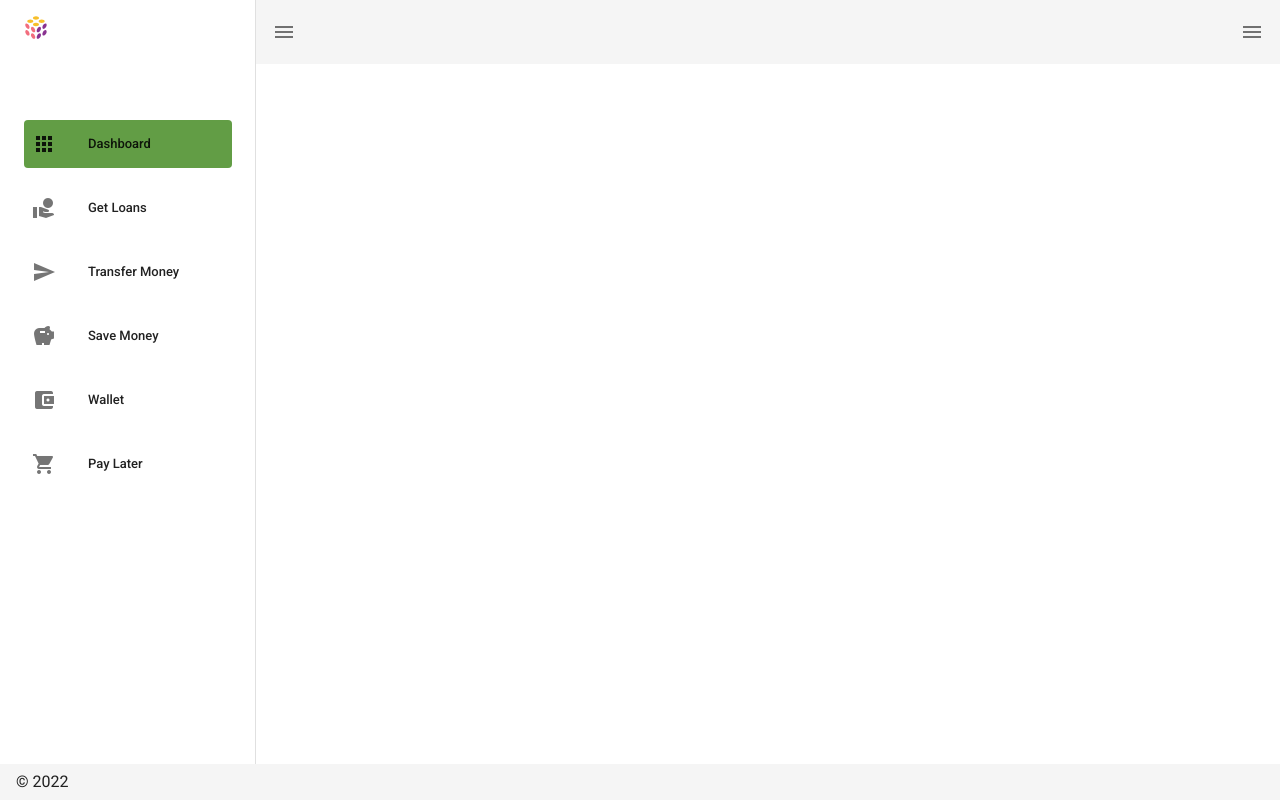
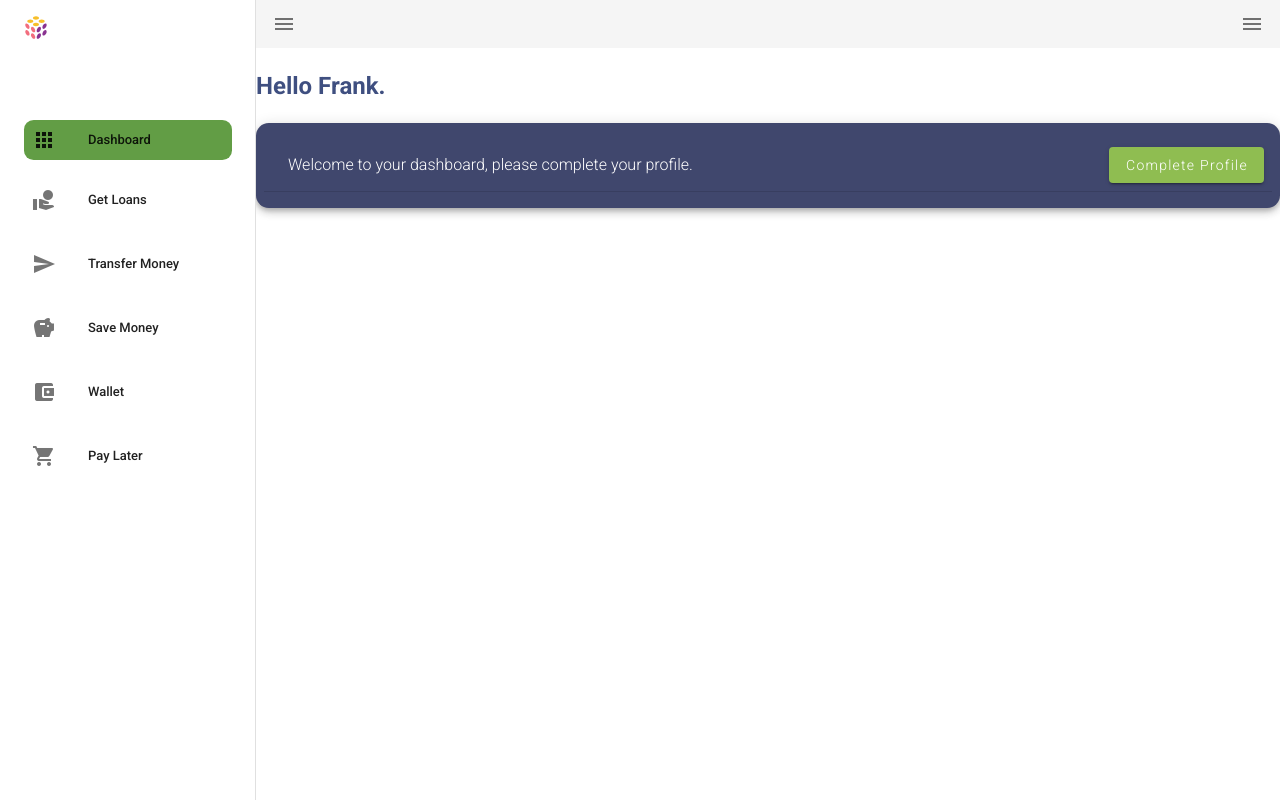
Before and after one commit to Lirac/figo, a Nuxt app: page / in a window 1280 px wide. Both pictures are taken after a click on the button 28 px from the left and 32 px from the top of the page. Built offline with nearby package versions, Linux system fonts and the light colour scheme.

Commit message:
Build banner component

```diff
--- /dev/null
+++ b/assets/css/main.css
@@ -0,0 +1,16 @@
+:root {
+  --color-heading: #3f4f80
+}
+h2,h3,h4,h5 {
+  color: var(--color-heading)
+}
+/* Banner */
+.banner {
+  width: 100%;
+  background-color: rgb(64,71,109) !important;
+  color: #fff !important;
+  margin: 1.2rem 0;
+  padding: 1rem 0.5rem;
+  font-weight: 300;
+  border-radius: 0.8rem !important;
+}
--- /dev/null
+++ b/components/Welcome-banner.vue
@@ -0,0 +1,21 @@
+<template>
+  <v-banner class="banner" elevation="5" single-line
+    >Welcome to your dashboard, please complete your profile.
+    <template #actions>
+      <v-btn
+        color="#8fbd51"
+        class="text-capitalize white--text font-weight-light"
+      >
+        Complete Profile
+      </v-btn>
+    </template></v-banner
+  >
+</template>
+
+<script>
+export default {
+  name: 'WelcomeBanner',
+}
+</script>
+
+<style scoped></style>
--- a/layouts/default.vue
+++ b/layouts/default.vue
@@ -1,6 +1,6 @@
 <template>
   <v-app dark>
-    <v-navigation-drawer v-model="drawer" :mini-variant="miniVariant" fixed app>
+    <v-navigation-drawer v-model="drawer" app>
       <v-list-item class="mb-10">
         <v-list-item-avatar>
           <img src="~/assets/img/avatar.svg" />
@@ -25,7 +25,7 @@
         </v-list-item>
       </v-list>
     </v-navigation-drawer>
-    <v-app-bar :clipped-left="clipped" fixed flat app>
+    <v-app-bar dense fixed flat app>
       <v-app-bar-nav-icon @click.stop="drawer = !drawer" />
       <v-spacer />
       <v-btn icon @click.stop="rightDrawer = !rightDrawer">
@@ -33,7 +33,7 @@
       </v-btn>
     </v-app-bar>
     <v-main>
-      <v-container>
+      <v-container class="page-container">
         <nuxt />
       </v-container>
     </v-main>
@@ -47,9 +47,6 @@
         </v-list-item>
       </v-list>
     </v-navigation-drawer>
-    <v-footer :absolute="!fixed" app>
-      <span>&copy; {{ new Date().getFullYear() }}</span>
-    </v-footer>
   </v-app>
 </template>
 
@@ -74,17 +71,17 @@ export default {
         {
           icon: 'mdi-send',
           title: 'Transfer Money',
-          to: '',
+          to: '#',
         },
         {
           icon: 'mdi-piggy-bank',
           title: 'Save Money',
-          to: '',
+          to: 's',
         },
         {
           icon: 'mdi-wallet',
           title: 'Wallet',
-          to: '',
+          to: 't',
         },
         {
           icon: 'mdi-cart',
@@ -92,7 +89,7 @@ export default {
           to: '',
         },
       ],
-      miniVariant: false,
+      miniVariant: true,
       right: true,
       rightDrawer: false,
       title: 'Vuetify.js',
@@ -101,10 +98,22 @@ export default {
 }
 </script>
 <style scoped>
+.heading__2 {
+  color: red !important;
+}
 .list_item {
   margin: 1rem 1rem;
 }
 .list_item_active {
   background: #6eb04d;
+  border-radius: 0.6rem;
+  overflow: hidden;
+}
+.list_item_active .v-list-item__action {
+  margin: 0 2rem 0 0;
+}
+
+.page-container {
+  padding-top: 2rem;
 }
 </style>
--- a/nuxt.config.js
+++ b/nuxt.config.js
@@ -20,7 +20,7 @@ export default {
   },
 
   // Global CSS: https://go.nuxtjs.dev/config-css
-  css: [],
+  css: ['~/assets/css/main.css'],
 
   // Plugins to run before rendering page: https://go.nuxtjs.dev/config-plugins
   plugins: [],
--- a/pages/index.vue
+++ b/pages/index.vue
@@ -1,9 +1,16 @@
 <template>
-  <v-row justify="center" align="center">
-    <v-col cols="12" sm="8" md="6"> </v-col>
-  </v-row>
+  <div>
+    <v-row>
+      <h2 class="heading__2">Hello Frank.</h2>
+      <welcome-banner></welcome-banner>
+    </v-row>
+    <v-row> </v-row>
+  </div>
 </template>
 
 <script>
-export default {}
+import welcomeBanner from '~/components/welcome-banner.vue'
+export default {
+  components: [welcomeBanner],
+}
 </script>
```
